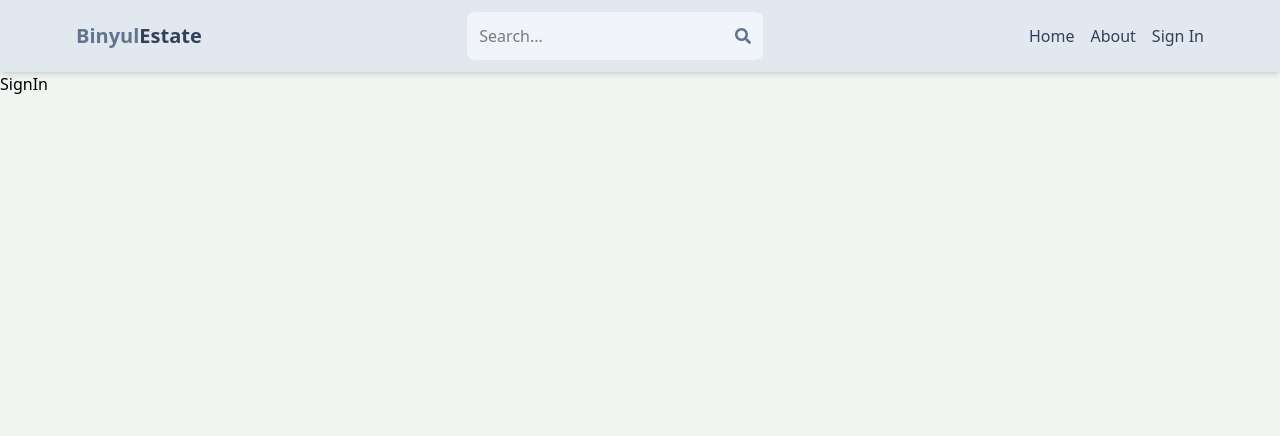
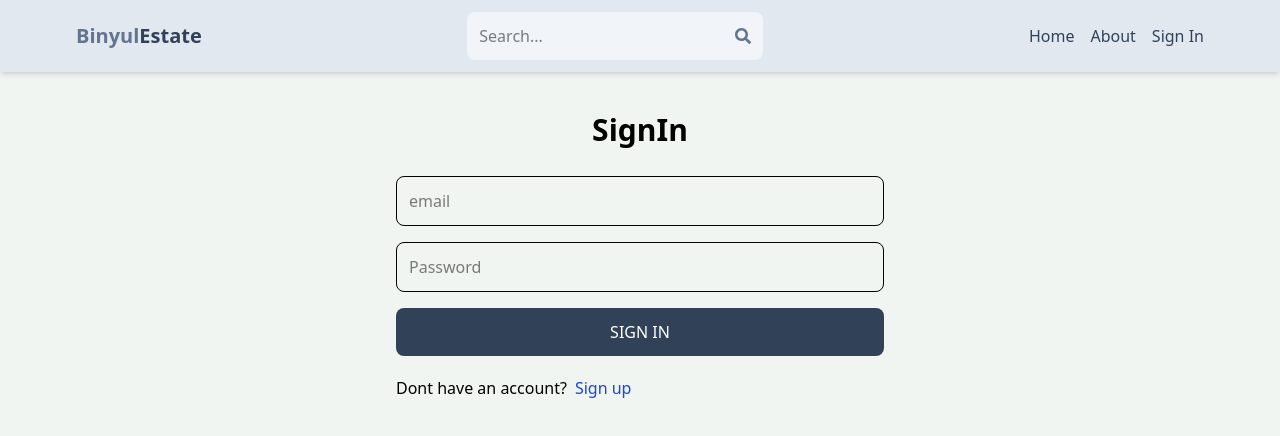
Before and after one commit to binyul1/estate, a React (Vite) app in the folder client/: page /sign-in in a window 1280 px wide. Shown: the top 436 px of the page. Built offline with nearby package versions, Linux system fonts and the light colour scheme.

Commit message:
complete signin page functionlity

```diff
--- a/client/src/pages/SignIn.jsx
+++ b/client/src/pages/SignIn.jsx
@@ -1,9 +1,64 @@
-import React from 'react'
+import { useState } from 'react';
+import { Link, useNavigate } from 'react-router-dom';
+
 
 export default function SignIn() {
+  const [formData, setFormData] = useState({});
+  const [error, setError] = useState(null);
+  const [loading, setLoading] = useState(false);
+  const navigate= useNavigate();
+  const handleChange = (e) =>{
+    setFormData({
+        ...formData,
+        [e.target.id]: e.target.value,
+      });
+  };
+  const handleSubmit = async (e) =>{
+    e.preventDefault();
+    try {
+      setLoading(true);
+      const res= await fetch('/api/auth/signin',
+        {
+          method: "POST",
+          headers: {
+            "Content-Type": "application/json",
+          },
+          body: JSON.stringify(formData),
+        }
+      );
+      const data= await res.json();
+      console.log(data);
+      if(data.success=== false){
+        setLoading(false);
+        setError(data.message);
+        return;
+      }
+      setLoading(false);
+      setError(null);
+      navigate("/");
+    } catch (error) {
+      setLoading(false);
+      setError(error.message);
+    }
+  };
+
   return (
-    <div>
-      SignIn
+    <div className='p-3 max-w-lg mx-auto'>
+      <h1 className='text-3xl text-center font-semibold my-7'>SignIn</h1>
+      <form onSubmit={handleSubmit} className='flex flex-col gap-4'>
+        <input type="text" placeholder='email' className='border p-3 rounded-lg' id='email' onChange={handleChange} />
+        <input type="password" placeholder='Password' className='border p-3 rounded-lg' id='password' onChange={handleChange}  />
+        <button disabled={loading} className='bg-slate-700 text-white p-3 rounded-lg uppercase hover:opacity-95 disabled:opacity-80'>
+          {loading ? "Loading..." : "Sign In"}
+        </button>
+      </form>
+      <div className="flex gap-2 mt-5">
+        <p>Dont have an account?</p>
+        <Link to={"/sign-up"}>
+          <span className="text-blue-700">Sign up</span>
+        </Link>
+      </div>
+      {error && <div className='mt-5 text-red-500'>{error}</div>}
     </div>
   )
 }
```
